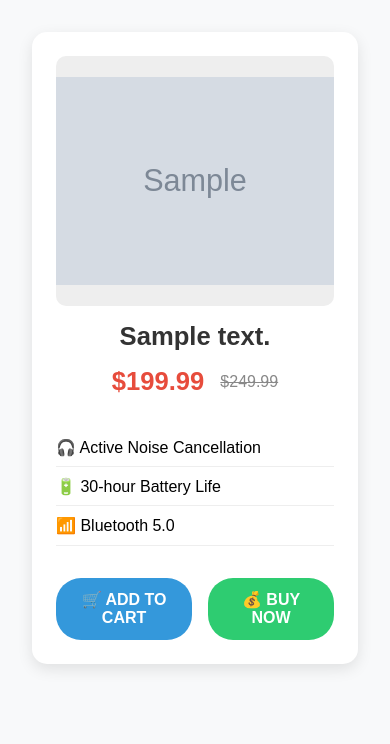
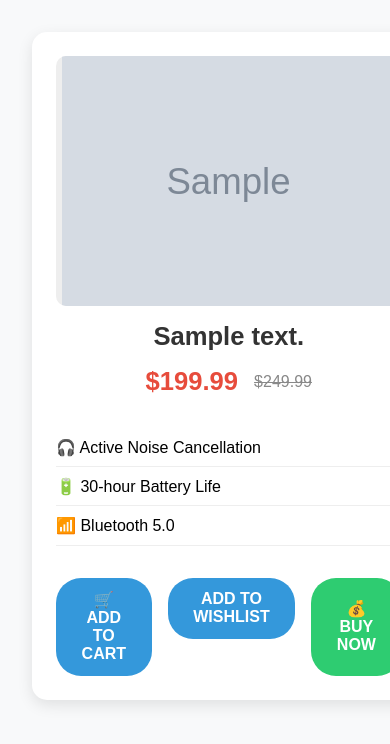
Before and after one commit to sarishtshreshth0/flask-hello-world, a Flask app: template templates/product_list_phone.html in a window 390 px wide; the page is wider, and only the part inside the window is pictured. Shown: the top 744 px of that part. Run offline with Flask 3, Linux system fonts and the light colour scheme; the template is opened without the code that fills it: most values are stand-ins (such as "Sample title", 1, 10 or a date in 2020); grey boxes marked "Sample" are stand-in pictures; parts of the project's set-up code (start-up, migrations or seed data) failed here and were passed over.

Commit message:
Update product_list_phone.html
Adding data from product to Wishlist

```diff
--- a/templates/product_list_phone.html
+++ b/templates/product_list_phone.html
@@ -128,6 +128,11 @@
             color: white;
         }
 
+        .add-to-wishlist {
+            background-color: #3498db;
+            color: white;
+        }
+
         .buy-now {
             background-color: #2ecc71;
             color: white;
@@ -169,6 +174,13 @@
                     <input type="hidden" name="product_image" value="{{ product.image }}">
                     <button type="submit" class="btn add-to-cart">🛒 Add to Cart</button>
                 </form>
+                <form action="{{ url_for('add_to_wishlist') }}" method="POST">
+                    <input type="hidden" name="product_id" value="{{ product._id }}">
+                    <input type="hidden" name="product_name" value="{{ product.name }}">
+                    <input type="hidden" name="product_price" value="{{ product.price }}">
+                    <input type="hidden" name="product_image" value="{{ product.image_url }}">
+                    <button type="submit" class="btn add-to-wishlist"> Add to Wishlist</button>
+                </form>
                 <button class="btn buy-now">💰 Buy Now</button>
             </div>
         </div>
```
